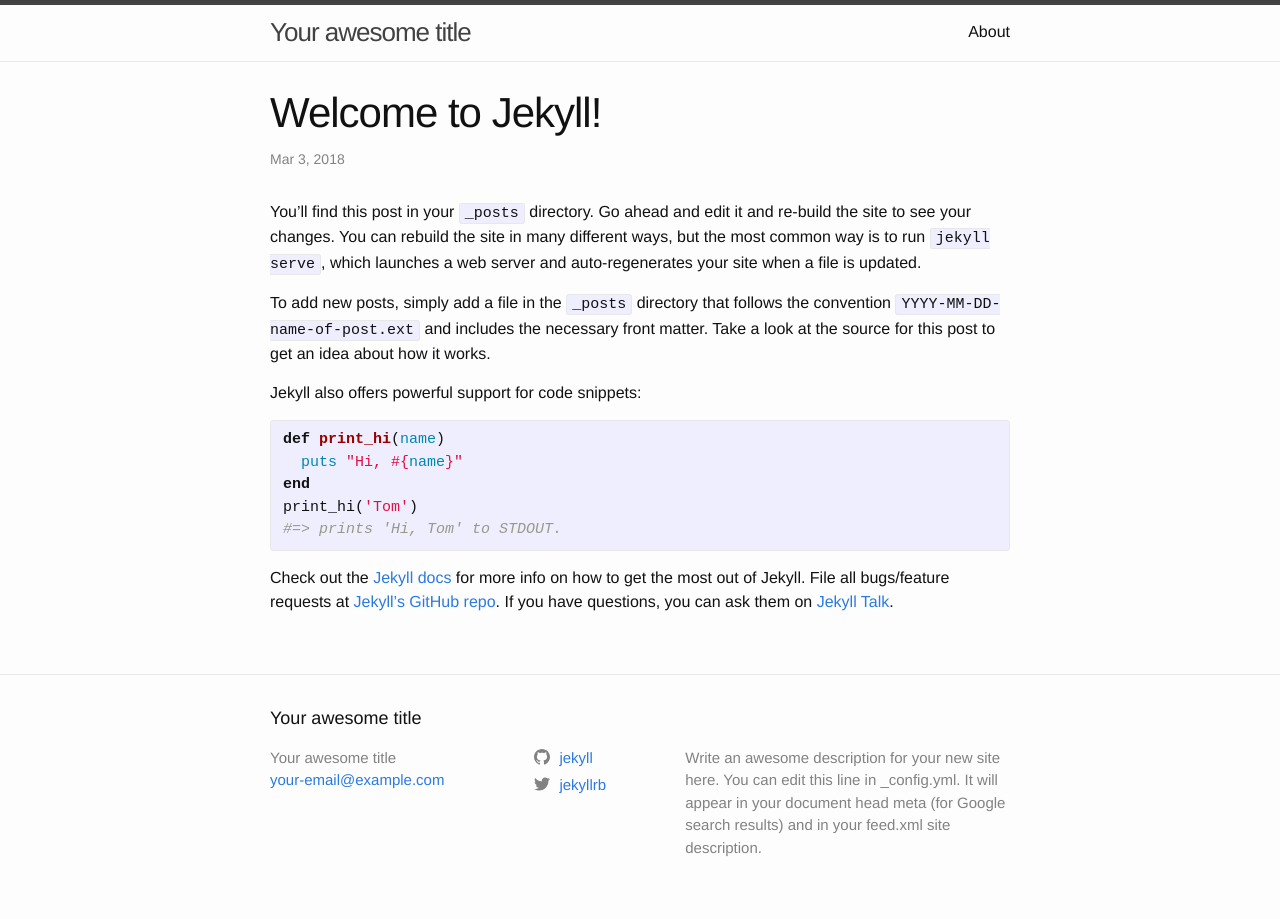
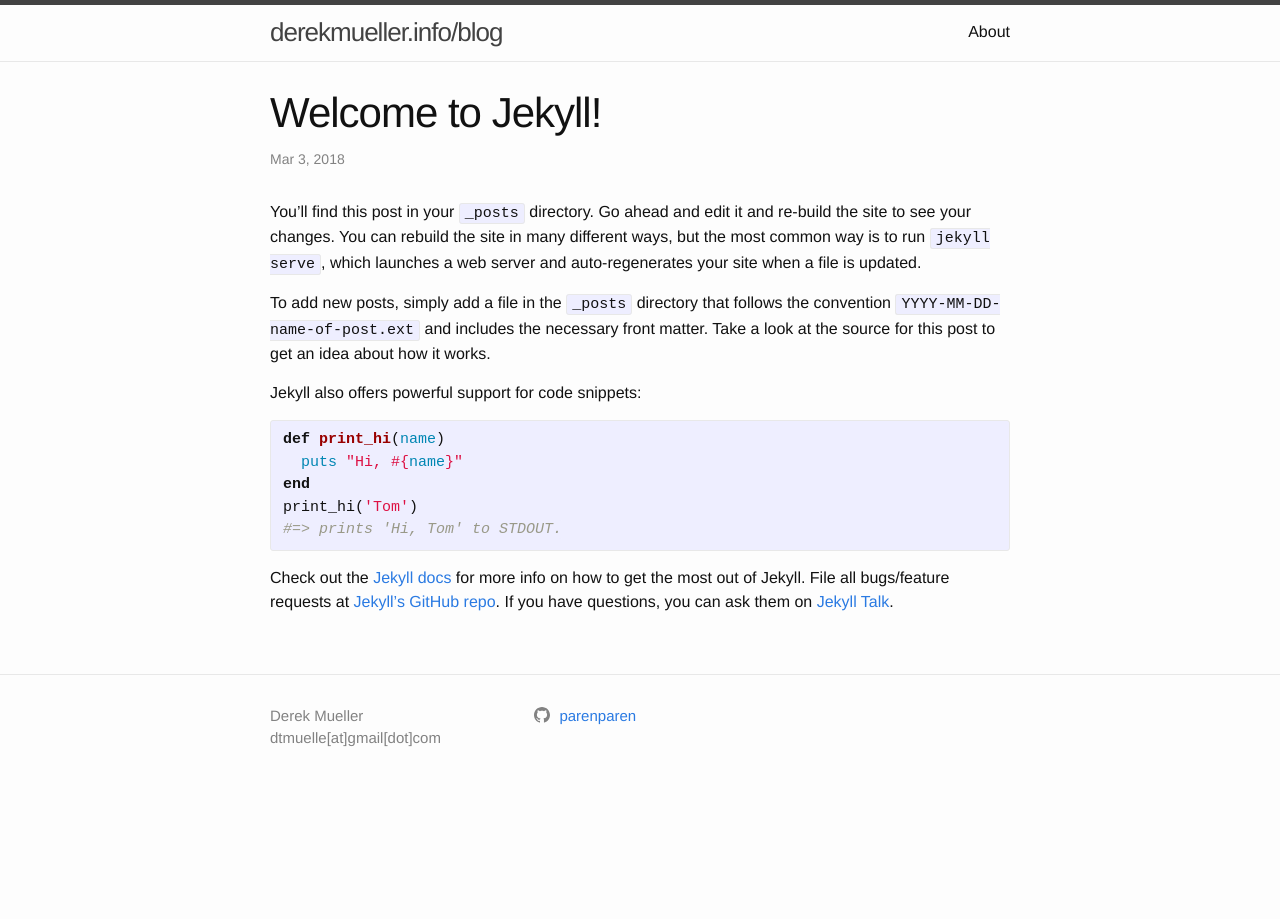
Before and after one commit to derektmueller/blog, a Jekyll site: the page jekyll/update/2018/03/03/welcome-to-jekyll.html, which Jekyll copies as it is, in a window 1280 px wide. Built offline with Jekyll 4.4.1, drawn with Linux system fonts in a browser that asks for light colours.

Commit message:
republish

```diff
--- a/jekyll/update/2018/03/03/welcome-to-jekyll.html
+++ b/jekyll/update/2018/03/03/welcome-to-jekyll.html
@@ -6,23 +6,24 @@
   <meta http-equiv="X-UA-Compatible" content="IE=edge">
   <meta name="viewport" content="width=device-width, initial-scale=1">
   <!-- Begin Jekyll SEO tag v2.4.0 -->
-<title>Welcome to Jekyll! | Your awesome title</title>
+<title>Welcome to Jekyll! | derekmueller.info/blog</title>
 <meta name="generator" content="Jekyll v3.7.3" />
 <meta property="og:title" content="Welcome to Jekyll!" />
+<meta name="author" content="Derek Mueller" />
 <meta property="og:locale" content="en_US" />
 <meta name="description" content="You’ll find this post in your _posts directory. Go ahead and edit it and re-build the site to see your changes. You can rebuild the site in many different ways, but the most common way is to run jekyll serve, which launches a web server and auto-regenerates your site when a file is updated." />
 <meta property="og:description" content="You’ll find this post in your _posts directory. Go ahead and edit it and re-build the site to see your changes. You can rebuild the site in many different ways, but the most common way is to run jekyll serve, which launches a web server and auto-regenerates your site when a file is updated." />
 <link rel="canonical" href="http://localhost:4000/jekyll/update/2018/03/03/welcome-to-jekyll.html" />
 <meta property="og:url" content="http://localhost:4000/jekyll/update/2018/03/03/welcome-to-jekyll.html" />
-<meta property="og:site_name" content="Your awesome title" />
+<meta property="og:site_name" content="derekmueller.info/blog" />
 <meta property="og:type" content="article" />
 <meta property="article:published_time" content="2018-03-03T21:53:27-08:00" />
 <script type="application/ld+json">
-{"description":"You’ll find this post in your _posts directory. Go ahead and edit it and re-build the site to see your changes. You can rebuild the site in many different ways, but the most common way is to run jekyll serve, which launches a web server and auto-regenerates your site when a file is updated.","@type":"BlogPosting","url":"http://localhost:4000/jekyll/update/2018/03/03/welcome-to-jekyll.html","headline":"Welcome to Jekyll!","dateModified":"2018-03-03T21:53:27-08:00","datePublished":"2018-03-03T21:53:27-08:00","mainEntityOfPage":{"@type":"WebPage","@id":"http://localhost:4000/jekyll/update/2018/03/03/welcome-to-jekyll.html"},"@context":"http://schema.org"}</script>
+{"description":"You’ll find this post in your _posts directory. Go ahead and edit it and re-build the site to see your changes. You can rebuild the site in many different ways, but the most common way is to run jekyll serve, which launches a web server and auto-regenerates your site when a file is updated.","author":{"@type":"Person","name":"Derek Mueller"},"@type":"BlogPosting","url":"http://localhost:4000/jekyll/update/2018/03/03/welcome-to-jekyll.html","headline":"Welcome to Jekyll!","dateModified":"2018-03-03T21:53:27-08:00","datePublished":"2018-03-03T21:53:27-08:00","mainEntityOfPage":{"@type":"WebPage","@id":"http://localhost:4000/jekyll/update/2018/03/03/welcome-to-jekyll.html"},"@context":"http://schema.org"}</script>
 <!-- End Jekyll SEO tag -->
 
   <link rel="stylesheet" href="/assets/main.css">
-  <link type="application/atom+xml" rel="alternate" href="http://localhost:4000/feed.xml" title="Your awesome title" />
+  <link type="application/atom+xml" rel="alternate" href="http://localhost:4000/feed.xml" title="derekmueller.info/blog" />
 
 </head>
 
@@ -34,7 +35,7 @@
   <div class="wrapper">
 
 
-    <a class="site-title" rel="author" href="/">Your awesome title</a>
+    <a class="site-title" rel="author" href="/">derekmueller.info/blog</a>
 
 
       <nav class="site-nav">
@@ -114,18 +115,18 @@
 
   <div class="wrapper">
 
-    <h2 class="footer-heading">Your awesome title</h2>
+    <!--<h2 class="footer-heading">derekmueller.info/blog</h2>-->
 
     <div class="footer-col-wrapper">
       <div class="footer-col footer-col-1">
         <ul class="contact-list">
           <li class="p-name">
 
-              Your awesome title
+              Derek Mueller
 
             </li>
 
-            <li><a class="u-email" href="mailto:your-email@example.com">your-email@example.com</a></li>
+            <li><span class="u-email">dtmuelle[at]gmail[dot]com</span></li>
 
         </ul>
       </div>
@@ -135,11 +136,11 @@
 
 
 
-  <li><a href="https://github.com/jekyll"><svg class="svg-icon"><use xlink:href="/assets/minima-social-icons.svg#github"></use></svg> <span class="username">jekyll</span></a></li>
+  <li><a href="https://github.com/parenparen"><svg class="svg-icon"><use xlink:href="/assets/minima-social-icons.svg#github"></use></svg> <span class="username">parenparen</span></a></li>
 
 
 
-  <li><a href="https://www.twitter.com/jekyllrb"><svg class="svg-icon"><use xlink:href="/assets/minima-social-icons.svg#twitter"></use></svg> <span class="username">jekyllrb</span></a></li>
+
 
 
 
@@ -147,9 +148,9 @@
 
       </div>
 
-      <div class="footer-col footer-col-3">
-        <p>Write an awesome description for your new site here. You can edit this line in _config.yml. It will appear in your document head meta (for Google search results) and in your feed.xml site description.</p>
-      </div>
+      <!--<div class="footer-col footer-col-3">
+        <p></p>
+      </div>-->
     </div>
 
   </div>
```
Also changed, not shown: about/index.html (+14 -15 lines), index.html (+16 -17 lines).
